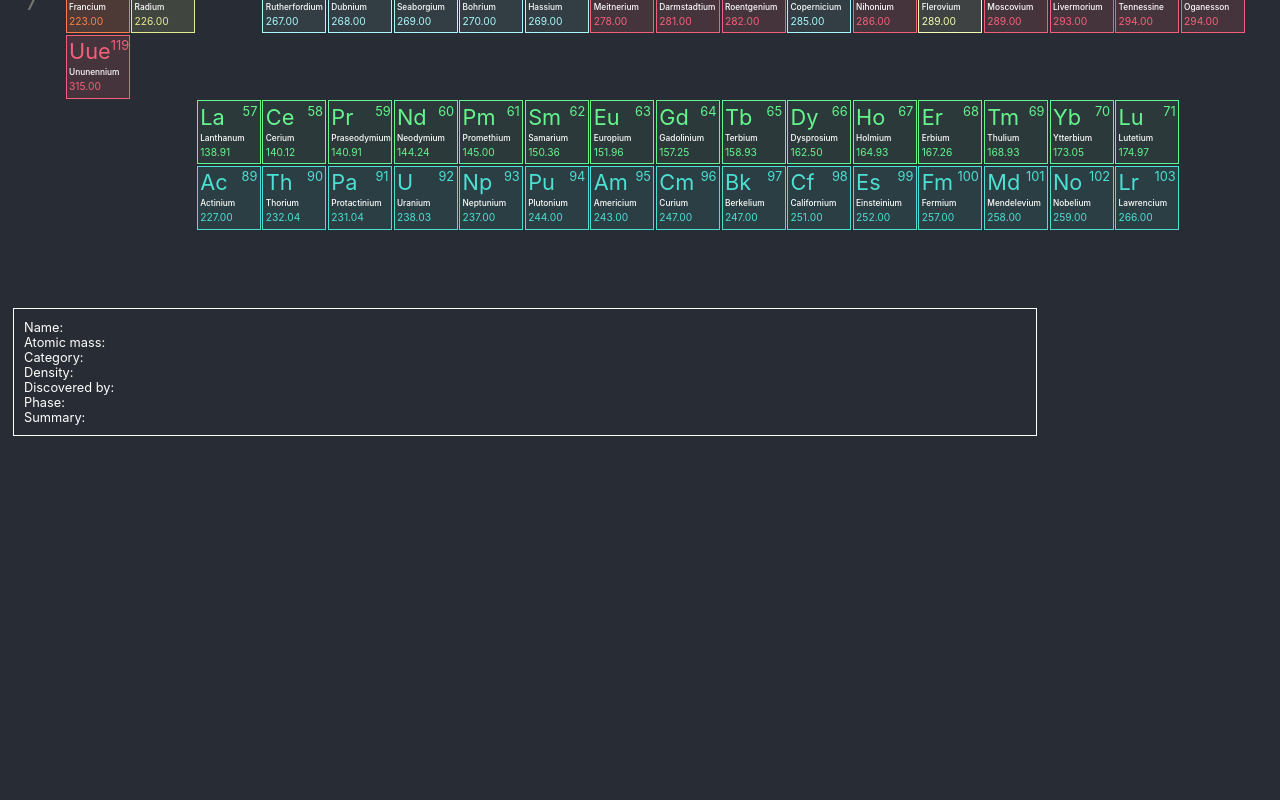
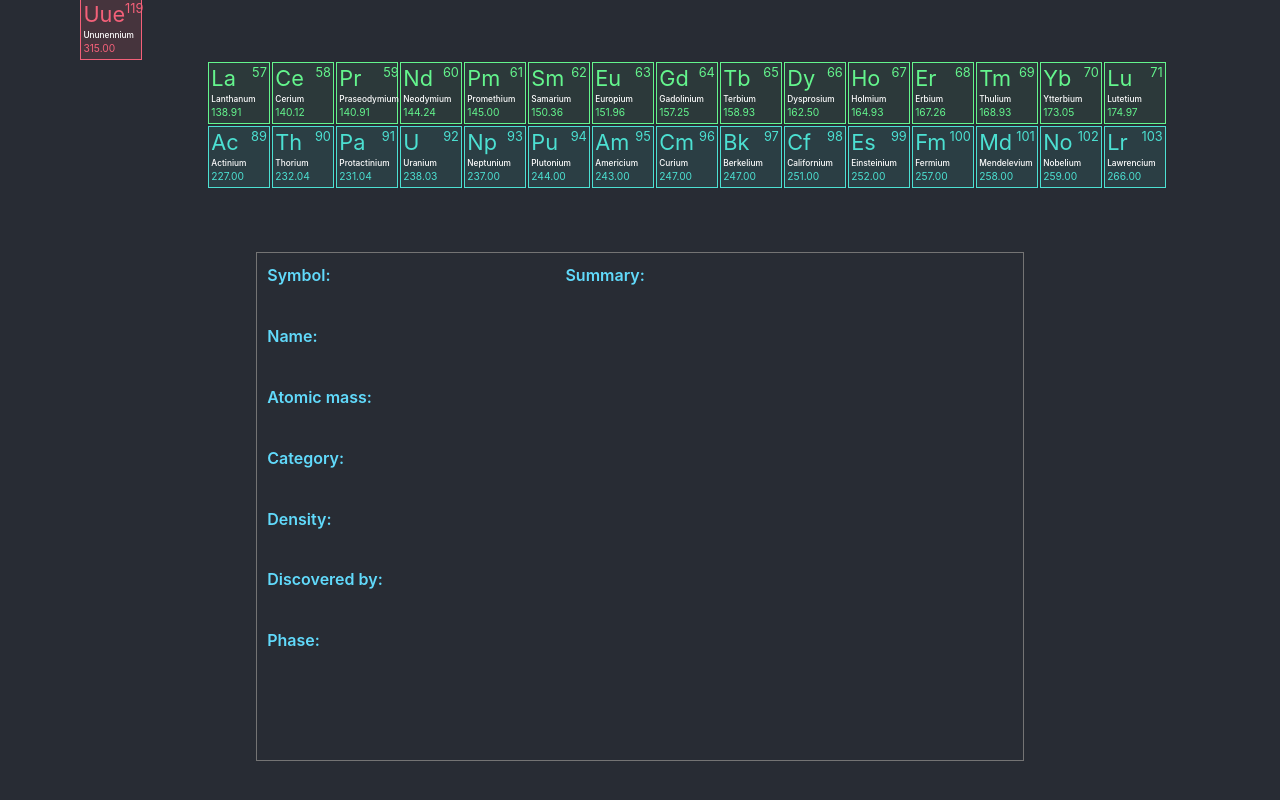
Before and after one commit to etienne-bourganel/periodic_table, a React (Create React App) app: page / in a window 1280 px wide. Shown: the part 610-1410 px from the top of the page. Before the commit the page ends 1059 px from the top, so only its background shows below. Built offline with nearby package versions, Linux system fonts and the light colour scheme.

Commit message:
Use object instead of array for element info and change layout

```diff
--- a/src/components/AppHeader/index.css
+++ b/src/components/AppHeader/index.css
@@ -4,7 +4,7 @@
   display: flex;
   flex-direction: column;
   font-size: calc(10px + 2vmin);
-  height: 15vh;
+  height: 10vh;
   justify-content: center;
   text-align: center;
 }
--- a/src/components/InfoBox/index.css
+++ b/src/components/InfoBox/index.css
@@ -1,15 +1,21 @@
 .InfoBox {
-  border: 1px solid #fff;
+  border: 1px solid rgb(116, 116, 116);
   box-sizing: border-box;
   color: #fff;
   display: grid;
   font-size: 0.8em;
-  margin: 1em;
+  height: fit-content;
+  grid-template-areas:
+    "info summary"
+    "info summary"
+    "info summary"
+    "info summary"
+    "info summary"
+    "info summary"
+    "info summary";
+  grid-template-columns: 2fr 3fr;
+  grid-template-rows: 1fr 1fr 1fr 1fr 1fr 1fr 1fr 1fr;
+  margin: 5em auto;
   padding: 0.8em;
-  width: 80vw;
+  width: 60vw;
 }
-
-.InfoBoxLine {
-  color: #fff;
-  margin: 0.2em;
-}
--- a/src/components/InfoBox/index.js
+++ b/src/components/InfoBox/index.js
@@ -4,6 +4,7 @@ import InfoBoxItem from "../InfoBoxItem"
 
 const InfoBox = ({ ElementInfoJSON }) => {
   const infoToShow = [
+    "symbol",
     "name",
     "atomic_mass",
     "category",
--- a/src/components/InfoBoxItem/index.css
+++ b/src/components/InfoBoxItem/index.css
@@ -0,0 +1,15 @@
+.InfoBoxItem {
+  font-size: 1.25vw;
+  height: 3em;
+  line-height: 1.5;
+  margin-bottom: 0.8em;
+}
+
+.InfoTitle {
+  color: #61dafb;
+  font-weight: 600;
+}
+
+.Summ {
+  grid-area: summary;
+}
--- a/src/components/InfoBoxItem/index.js
+++ b/src/components/InfoBoxItem/index.js
@@ -2,10 +2,12 @@ import React from "react"
 import "./index.css"
 
 const InfoBoxItem = ({ infoItemTitle, infoItem }) => {
+  const itemTitleClass = infoItemTitle.substring(0, 4)
+
   return (
-    <div className={infoItemTitle.substring[(0, 3)]}>
-      <span>{infoItemTitle}</span>
-      <span>{infoItem}</span>
+    <div className={`InfoBoxItem ${itemTitleClass} `}>
+      <span className='InfoTitle'>{infoItemTitle}</span>
+      <span className='InfoItem'>{infoItem}</span>
     </div>
   )
 }
--- a/src/components/Table/index.css
+++ b/src/components/Table/index.css
@@ -1,8 +1,8 @@
 .Table {
   display: grid;
   gap: 0.1em;
-
   grid-template-columns: repeat(20, 5%);
-  grid-template-rows: repeat(12, 1fr);
+  grid-template-rows: repeat(11, 1fr);
+  margin: 1em;
   overflow: hidden;
 }
```
Also changed, not shown: src/modules/createElementInfoArray.js (deleted, +0 -26 lines).
